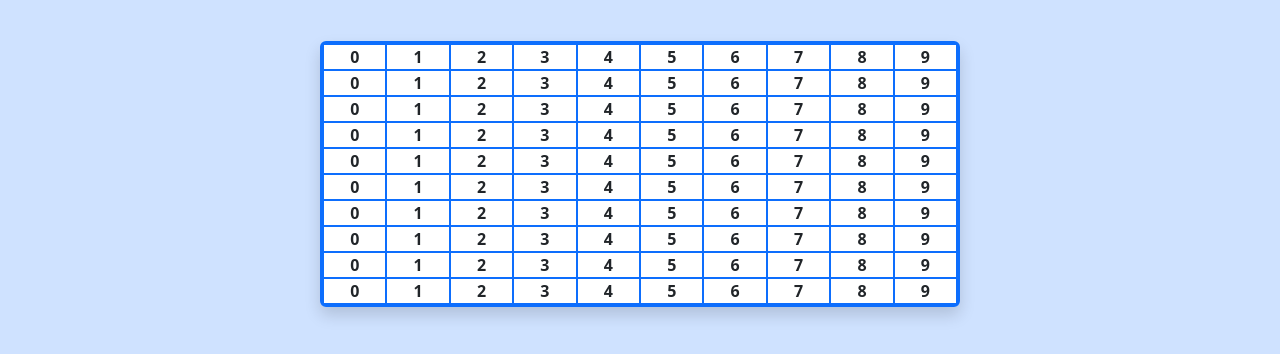
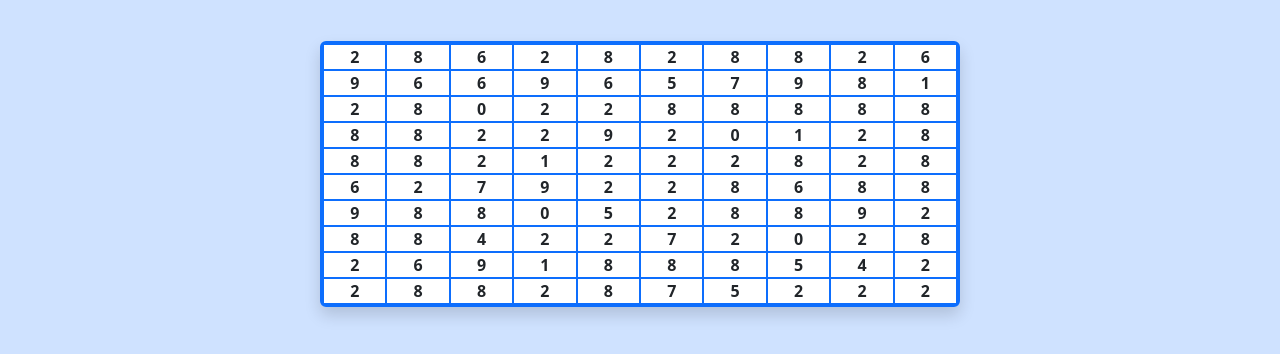
Before and after one commit to GrishaAngelovGH/pairs-and-tens-game, a React (Create React App) app: page / in a window 1280 px wide. Shown: the part 226-580 px from the top of the page. Built offline with nearby package versions, Linux system fonts and the light colour scheme.

Commit message:
implement grid generation algorithm

```diff
--- a/src/components/NumberGrid/NumberGrid.js
+++ b/src/components/NumberGrid/NumberGrid.js
@@ -1,6 +1,7 @@
+import generateGrid from "./grid"
+
 const NumberGrid = () => {
-  const n = 10
-  const grid = new Array(n).fill().map(() => new Array(n).fill().map((v, i) => i))
+  const grid = generateGrid(10)
 
   return (
     <div className="row justify-content-center">
--- /dev/null
+++ b/src/components/NumberGrid/grid.js
@@ -0,0 +1,44 @@
+const hasAvailablePlaceInGrid = grid => grid.flat().includes(undefined)
+
+const generateRandomCoordinates = n => {
+  const i = Math.floor(Math.random() * n)
+  const j = Math.floor(Math.random() * n)
+
+  return [i, j]
+}
+
+const placeNumber = (grid, n, num) => {
+  let [i, j] = generateRandomCoordinates(n)
+
+  while (grid[i] && grid[i][j] !== undefined) {
+    [i, j] = generateRandomCoordinates(n)
+  }
+
+  grid[i][j] = num
+}
+
+const generatePair = (grid, n) => {
+  const num = Math.floor(Math.random() * n)
+
+  placeNumber(grid, n, num)
+  placeNumber(grid, n, num)
+}
+
+const generateSum = (grid, n) => {
+  placeNumber(grid, n, 2)
+  placeNumber(grid, n, 8)
+}
+
+const generateGrid = n => {
+  const grid = new Array(n).fill().map(() => new Array(n).fill())
+
+  while (hasAvailablePlaceInGrid(grid)) {
+    const shouldGeneratePair = Math.random() >= 0.5
+
+    shouldGeneratePair ? generatePair(grid, n) : generateSum(grid, n)
+  }
+
+  return grid
+}
+
+export default generateGrid
```
